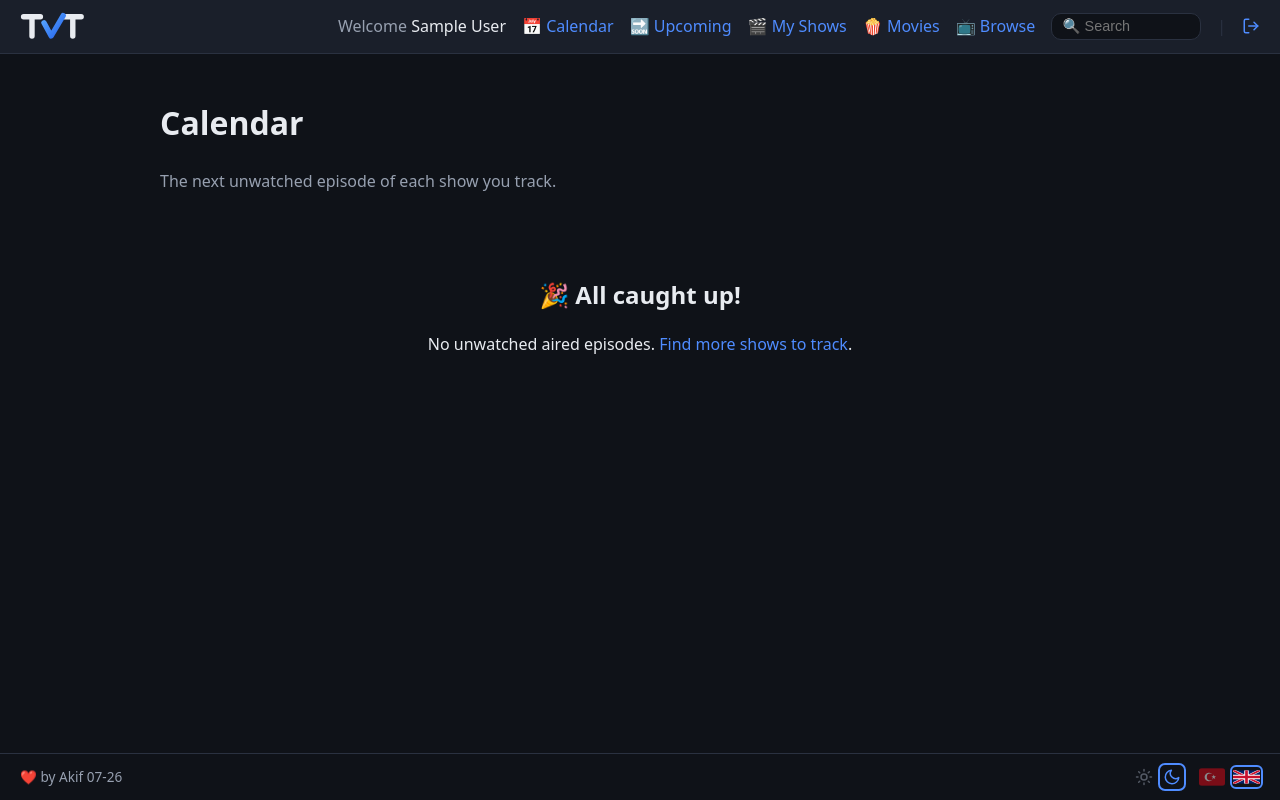
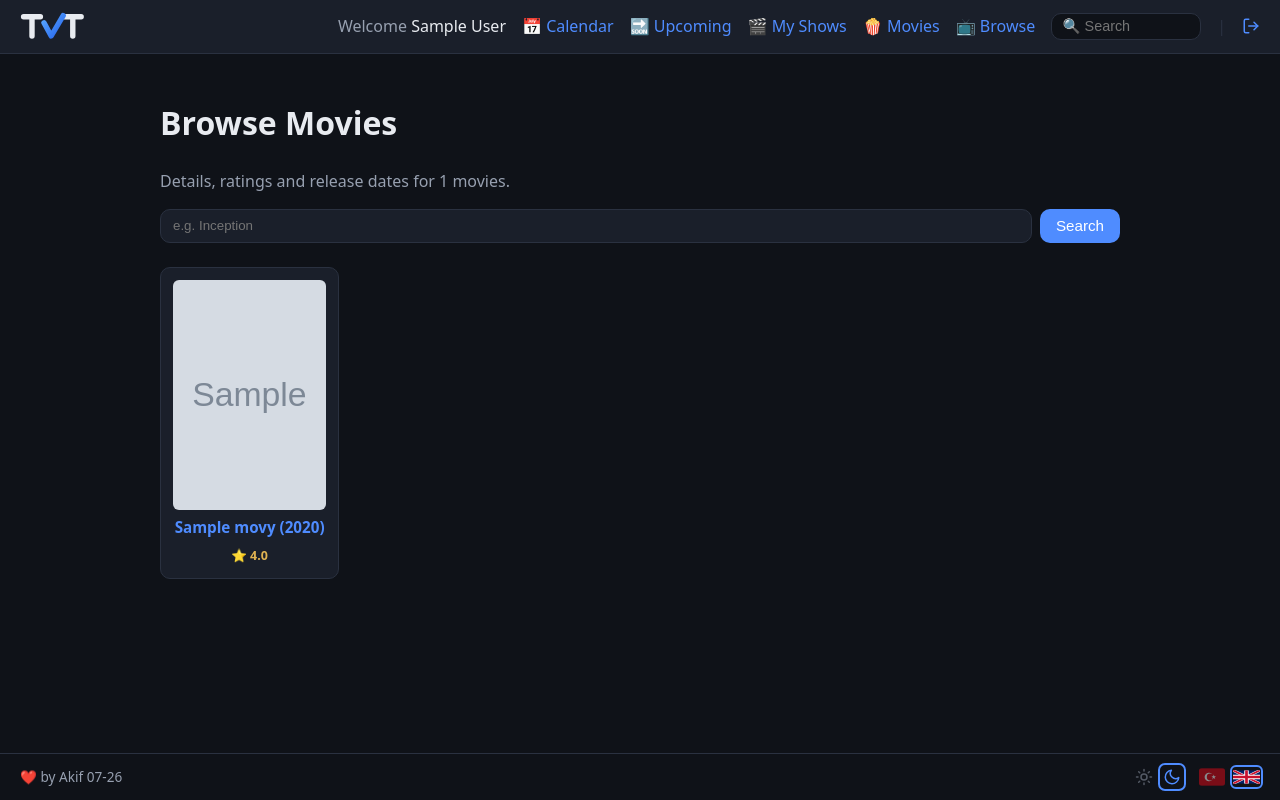
Before and after one commit to akifuygun/tvtakip, a PHP site: page /movies in a window 1280 px wide. Run offline with PHP 8.4, Linux system fonts and the light colour scheme; the visitor is signed in with stand-in values (Sample User, id 1); tables that the repository leaves empty hold one stand-in row (values such as "Sample post"); grey boxes marked "Sample" are stand-in pictures.

Commit message:
Public movies catalog at /movies with guest-accessible search
New movies.php lists every cached movie (newest release first, rating/status
card meta) at /movies (+ /tr/movies), indexable with canonical/hreflang and a
sitemap entry, linked from the guest nav. The on-page search hits the movies
API — whose GET is now public (results are link-only cards; the movie pages
import on first visit for anyone) — while add/remove/watch stay login-gated.

Co-Authored-By: Claude Opus 4.8 <noreply@anthropic.com>

```diff
--- a/api/movies.php
+++ b/api/movies.php
@@ -10,8 +10,9 @@
 //      -> sets the watched flag. Marking watched auto-adds the movie to the
 //         list (upsert), and is gated on the release date like episode airing.
 require_once __DIR__ . '/../includes/importer.php';
-require_login_json();
 
+// GET (search) is public — the guest movies page searches too, and results
+// only link to public pages. Mutations below stay login-gated.
 if ($_SERVER['REQUEST_METHOD'] === 'GET') {
     $q = trim((string) ($_GET['q'] ?? ''));
     if ($q === '' || mb_strlen($q) > 100) {
@@ -42,6 +43,7 @@ if ($_SERVER['REQUEST_METHOD'] === 'GET') {
     json_response(['results' => $out]);
 }
 
+require_login_json();
 $data = read_json_post();
 $action = $data['action'] ?? '';
 $imdbId = $data['imdb_id'] ?? '';
--- a/assets/js/app.js
+++ b/assets/js/app.js
@@ -539,6 +539,49 @@ function initMovies() {
         removeBtn.disabled = false;
         alert(err.message);
       }
+    }
+  });
+}
+
+// Public movies page: search renders link-only cards (no add buttons — the
+// movie page itself imports on first visit and offers actions to logged-in
+// users). Works for guests; the search API's GET is public.
+function initPubMovies() {
+  const form = document.getElementById('pub-movie-search-form');
+  if (!form) return;
+  const input = document.getElementById('pub-movie-search-input');
+  const results = document.getElementById('pub-movie-search-results');
+
+  form.addEventListener('submit', async (e) => {
+    e.preventDefault();
+    const q = input.value.trim();
+    if (!q) return;
+    results.textContent = t('searching');
+    try {
+      const { results: items } = await apiGet(`/api/movies.php?q=${encodeURIComponent(q)}`);
+      results.replaceChildren();
+      if (!items.length) {
+        results.textContent = t('no_movies_found');
+        return;
+      }
+      for (const item of items) {
+        const year = item.year ? ` (${item.year})` : '';
+        const poster = item.image
+          ? el('img', { src: item.image, alt: '' })
+          : el('div', { class: 'no-poster', text: t('no_image') });
+        results.append(item.imdb_id
+          ? el('div', { class: 'show-card' }, [
+              el('a', { href: movieUrl(item.imdb_id) }, [poster]),
+              el('h3', {}, [el('a', { href: movieUrl(item.imdb_id), text: item.name + year })]),
+            ])
+          : el('div', { class: 'show-card' }, [
+              poster,
+              el('h3', { text: item.name + year }),
+              el('span', { class: 'muted', text: t('no_imdb') }),
+            ]));
+      }
+    } catch (err) {
+      results.textContent = t('search_failed', err.message);
     }
   });
 }
@@ -1150,6 +1193,7 @@ initPosterLightbox();
 initBrowseFilter();
 initSearch();
 initMovies();
+initPubMovies();
 initMovieDetail();
 initDashboard();
 initMyShows();
--- a/includes/auth.php
+++ b/includes/auth.php
@@ -34,7 +34,7 @@ const REMEMBER_LIFETIME = 60 * 60 * 24 * 60;  // 60 days
 
 // Cache-buster appended to CSS/JS URLs so far-future caching (.htaccess) is
 // safe: bump this on any CSS/JS change, alongside the CACHE const in sw.js.
-const ASSET_VERSION = '43';
+const ASSET_VERSION = '44';
 
 /** True when the current request reached us over HTTPS (directly or via the
  *  InfinityFree proxy), so cookies can carry the Secure flag. */
--- a/includes/header.php
+++ b/includes/header.php
@@ -127,6 +127,7 @@ $seoJsonLd = $jsonLd ?? json_encode([
             </form>
         <?php else: ?>
             <a href="<?= lang_path('/browse') ?>">📺 <?= t('nav_browse') ?></a>
+            <a href="<?= lang_path('/movies') ?>">🍿 <?= t('nav_mymovies') ?></a>
             <a href="<?= lang_path('/upcoming') ?>">📅 <?= t('nav_upcoming') ?></a>
             <span class="nav-sep">|</span>
             <a href="/login.php"><?= t('login') ?></a>
--- a/includes/i18n.php
+++ b/includes/i18n.php
@@ -32,7 +32,7 @@ function lang_path(string $path, ?string $lang = null): string
 function is_public_path(string $barePath): bool
 {
     return $barePath === '/' || $barePath === '/index.php'
-        || preg_match('#^/(browse|upcoming|series/tt\d{6,10}|movie/tt\d{6,10})/?$#', $barePath) === 1;
+        || preg_match('#^/(browse|upcoming|movies|series/tt\d{6,10}|movie/tt\d{6,10})/?$#', $barePath) === 1;
 }
 
 // Handle a language switch before any output, then redirect to the same page
@@ -175,6 +175,8 @@ $GLOBALS['I18N'] = [
         'add_movie' => 'Add',
         'add_watched' => 'Add as watched',
         'cal_movies_title' => 'Movies to watch',
+        'pub_movies_title' => 'Browse Movies',
+        'pub_movies_sub' => 'Details, ratings and release dates for %d movies.',
         'in_list' => 'In list ✓',
         'group_watchlist' => 'To watch',
         'group_watched' => 'Watched',
@@ -312,6 +314,8 @@ $GLOBALS['I18N'] = [
         'add_movie' => 'Ekle',
         'add_watched' => 'İzlenmiş olarak ekle',
         'cal_movies_title' => 'İzlenecek filmler',
+        'pub_movies_title' => 'Filmlere Gözat',
+        'pub_movies_sub' => '%d filmin detayları, puanları ve vizyon tarihleri.',
         'in_list' => 'Listede ✓',
         'group_watchlist' => 'İzlenecekler',
         'group_watched' => 'İzlenenler',
--- /dev/null
+++ b/movies.php
@@ -0,0 +1,57 @@
+<?php
+// PUBLIC movie catalog (no login) — every cached movie, newest release first,
+// plus an on-page TMDB search. Search results link straight to /movie/ttNNN,
+// which imports on first visit for anyone. Pretty URL /movies rewrites here.
+require_once __DIR__ . '/includes/auth.php';
+
+$movies = db()->query(
+    'SELECT imdb_id, name, image_url, status, released, rating FROM movies
+     ORDER BY (released IS NULL), released DESC, name'
+)->fetchAll();
+
+$pageTitle = t('pub_movies_title');
+$canonicalUrl = seo_base() . lang_path('/movies');
+$metaDescription = t('pub_movies_sub', count($movies));
+
+require __DIR__ . '/includes/header.php';
+?>
+<h1><?= t('pub_movies_title') ?></h1>
+<p class="muted"><?= t('pub_movies_sub', count($movies)) ?></p>
+
+<form id="pub-movie-search-form" class="search-form">
+    <input type="search" id="pub-movie-search-input" placeholder="<?= t('movie_search_placeholder') ?>"
+           aria-label="<?= t('pub_movies_title') ?>">
+    <button type="submit" class="button"><?= t('search_button') ?></button>
+</form>
+<div id="pub-movie-search-results" class="show-grid"></div>
+
+<div class="show-grid">
+    <?php foreach ($movies as $m): ?>
+        <?php
+        $url = htmlspecialchars(movie_url($m['imdb_id']));
+        $year = $m['released'] ? ' (' . substr($m['released'], 0, 4) . ')' : '';
+        $label = movie_status_label($m['status']);
+        ?>
+        <div class="show-card">
+            <a href="<?= $url ?>">
+                <?php if ($m['image_url']): ?>
+                    <img src="<?= htmlspecialchars($m['image_url']) ?>" alt="<?= htmlspecialchars($m['name']) ?>" loading="lazy">
+                <?php else: ?>
+                    <div class="no-poster"><?= t('no_image') ?></div>
+                <?php endif; ?>
+                <h3><?= htmlspecialchars($m['name'] . $year) ?></h3>
+            </a>
+            <?php if (!empty($m['rating']) || $label): ?>
+                <div class="card-meta">
+                    <?php if (!empty($m['rating'])): ?>
+                        <span class="card-rating">⭐ <?= number_format((float) $m['rating'], 1) ?></span>
+                    <?php endif; ?>
+                    <?php if ($label): ?>
+                        <span class="status status-<?= htmlspecialchars((string) $m['status']) ?>"><?= $label ?></span>
+                    <?php endif; ?>
+                </div>
+            <?php endif; ?>
+        </div>
+    <?php endforeach; ?>
+</div>
+<?php require __DIR__ . '/includes/footer.php'; ?>
--- a/router.php
+++ b/router.php
@@ -20,6 +20,10 @@ if (preg_match('#^(?:/tr)?/series(/|$)#', $path)) {
 if (preg_match('#^(?:/tr)?/movie/(tt\d{6,10})/?$#', $path, $m)) {
     $_GET['id'] = $m[1];
     require __DIR__ . '/movie.php';
+    return true;
+}
+if (preg_match('#^(?:/tr)?/movies/?$#', $path)) {
+    require __DIR__ . '/movies.php';
     return true;
 }
 if (preg_match('#^(?:/tr)?/movie(/|$)#', $path)) {
--- a/sitemap.php
+++ b/sitemap.php
@@ -12,6 +12,7 @@ echo '<urlset xmlns="http://www.sitemaps.org/schemas/sitemap/0.9">' . "\n";
 $static = [
     ['/', 'weekly', '1.0'],
     ['/browse', 'weekly', '0.8'],
+    ['/movies', 'weekly', '0.7'],
     ['/upcoming', 'daily', '0.8'],
 ];
 foreach ($static as [$path, $freq, $prio]) {
--- a/sw.js
+++ b/sw.js
@@ -1,7 +1,7 @@
 // Service worker: stale-while-revalidate for same-origin STATIC assets only.
 // HTML pages and /api/* pass straight through to the network so authenticated,
 // per-user content is never served stale or to the wrong session.
-const CACHE = 'tvtrack-v43';
+const CACHE = 'tvtrack-v44';
 const STATIC = /\.(css|js|png|svg|webmanifest|woff2?|ico)$/;
 
 self.addEventListener('install', () => self.skipWaiting());
```
Also changed, not shown: .htaccess.
